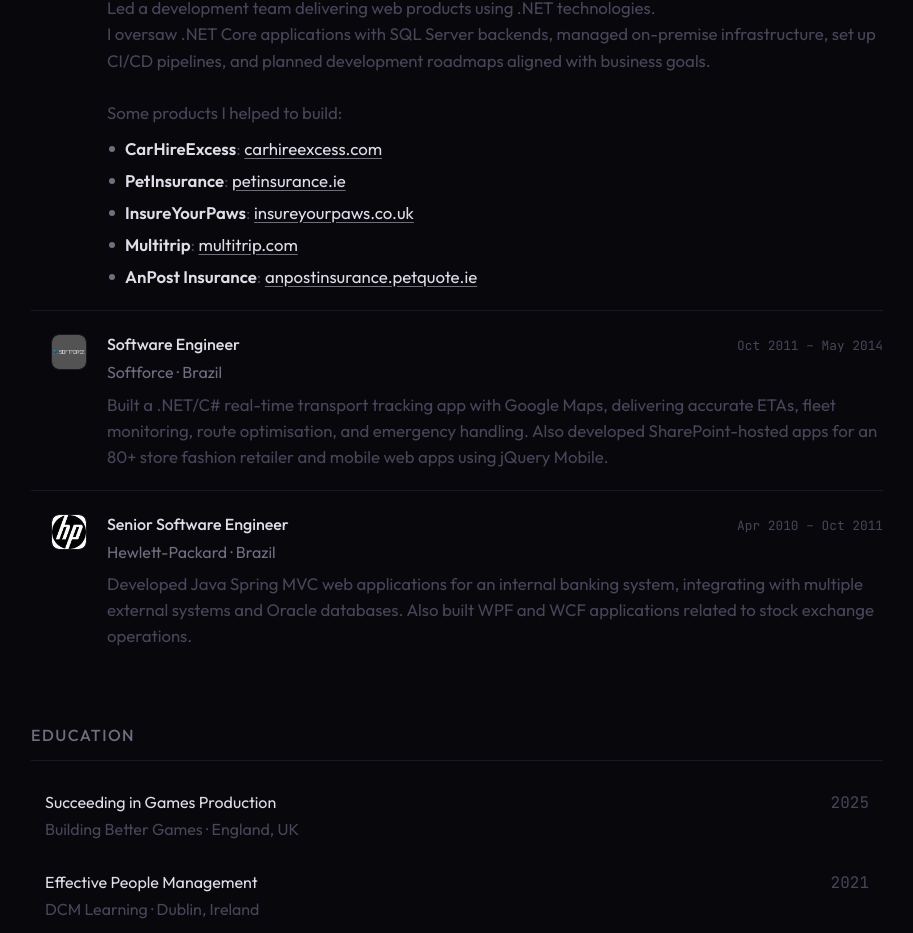
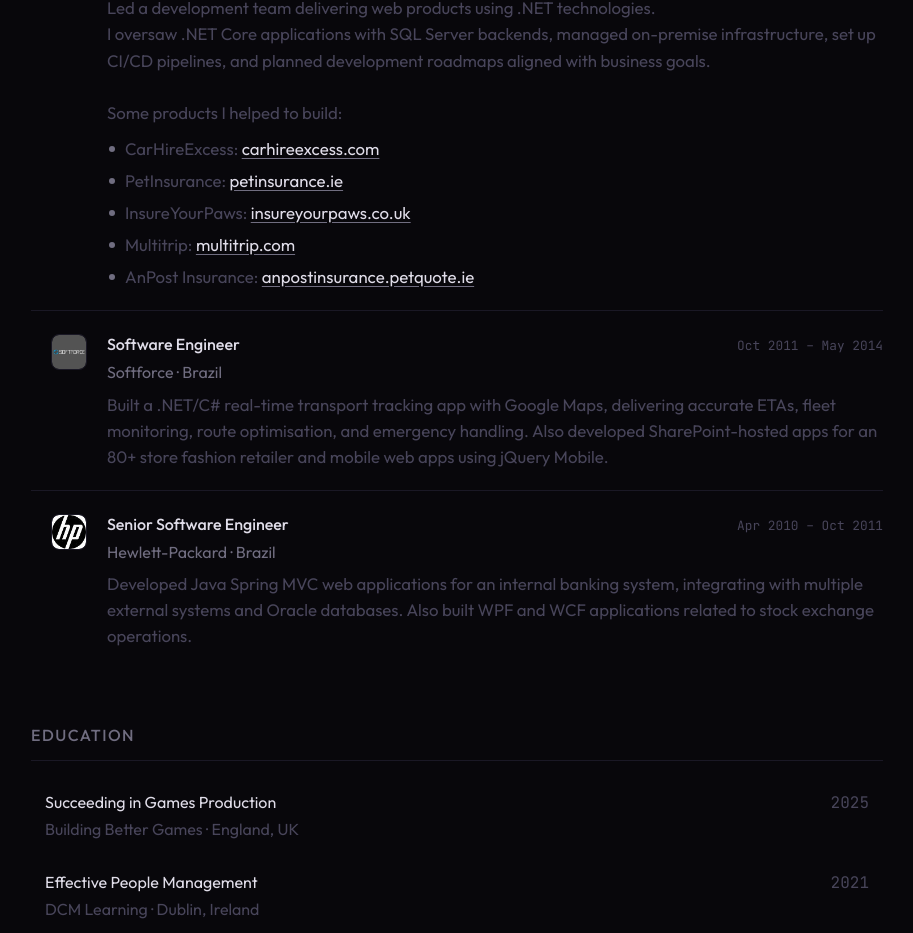
Before and after one commit to shiphrahx/cassia-almeida.com, a Next.js app: page /about in a window 1280 px wide. Shown: the part 1399-2332 px from the top of the page, without its empty margins (183-1096 px from the left). Built offline with nearby package versions, Linux system fonts and the light colour scheme.

Commit message:
Remove bold from product list item names

```diff
--- a/app/about/page.tsx
+++ b/app/about/page.tsx
@@ -117,11 +117,11 @@ export default function About() {
                 set up CI/CD pipelines, and planned development roadmaps aligned with business goals.<br /><br />
                 Some products I helped to build:
                 <ul className="timeline-products">
-                  <li><strong>CarHireExcess</strong>: <a href="https://www.carhireexcess.com/" target="_blank" rel="noopener noreferrer">carhireexcess.com</a></li>
-                  <li><strong>PetInsurance</strong>: <a href="https://www.petinsurance.ie" target="_blank" rel="noopener noreferrer">petinsurance.ie</a></li>
-                  <li><strong>InsureYourPaws</strong>: <a href="https://www.insureyourpaws.co.uk" target="_blank" rel="noopener noreferrer">insureyourpaws.co.uk</a></li>
-                  <li><strong>Multitrip</strong>: <a href="https://www.multitrip.com" target="_blank" rel="noopener noreferrer">multitrip.com</a></li>
-                  <li><strong>AnPost Insurance</strong>: <a href="https://anpostinsurance.petquote.ie" target="_blank" rel="noopener noreferrer">anpostinsurance.petquote.ie</a></li>
+                  <li>CarHireExcess: <a href="https://www.carhireexcess.com/" target="_blank" rel="noopener noreferrer">carhireexcess.com</a></li>
+                  <li>PetInsurance: <a href="https://www.petinsurance.ie" target="_blank" rel="noopener noreferrer">petinsurance.ie</a></li>
+                  <li>InsureYourPaws: <a href="https://www.insureyourpaws.co.uk" target="_blank" rel="noopener noreferrer">insureyourpaws.co.uk</a></li>
+                  <li>Multitrip: <a href="https://www.multitrip.com" target="_blank" rel="noopener noreferrer">multitrip.com</a></li>
+                  <li>AnPost Insurance: <a href="https://anpostinsurance.petquote.ie" target="_blank" rel="noopener noreferrer">anpostinsurance.petquote.ie</a></li>
                 </ul>
 
               </div>
```
